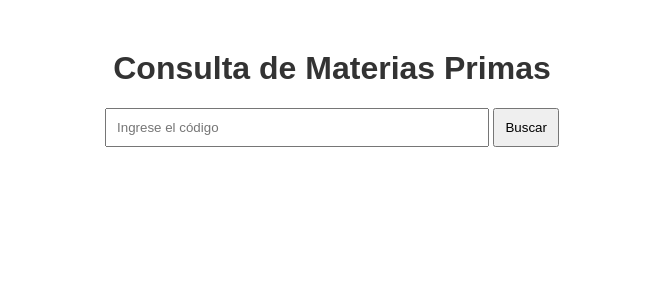
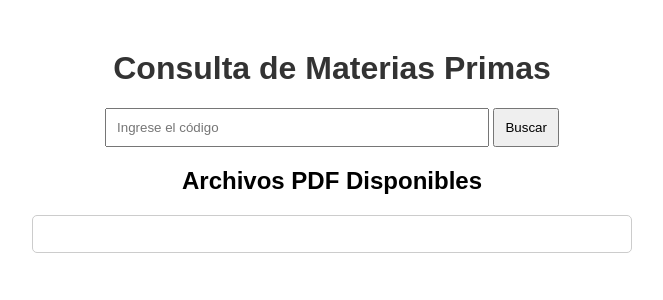
Before and after one commit to practicantealmacenamiento/FICHAS-DE-SEGURIDAD, a Django app: page / in a window 1280 px wide. Shown: the top 300 px of the page, without its empty margins (308-971 px from the left). Run offline with Django 4.2, Linux system fonts and the light colour scheme; data that the repository does not hold is empty.

Commit message:
ultima versión

```diff
--- a/Myapp/correo.py
+++ b/Myapp/correo.py
@@ -3,9 +3,9 @@ from django.conf import settings
 from django.http import HttpResponse
 
 
-def enviar_correo_django(request):
+def enviar_correo_django(request, codigo):
     try:
-        codigo = request.GET.get("codigo")
+        # codigo = request.GET.get("codigo")
         subject = f"Solicitud de PDF - Código {codigo}"
         message = f"Estimado usuario,\n\nEl código {codigo} no se encuentra en el sistema. Por favor, revise la solicitud."
         from_email = settings.EMAIL_HOST_USER
--- a/Myapp/static/styles.Css
+++ b/Myapp/static/styles.Css
@@ -1,3 +1,5 @@
+/* styles.css */
+
 body {
     font-family: Arial, sans-serif;
     margin: 0;
@@ -53,3 +55,30 @@ button {
     color: #fff;
     border: none;
 }
+
+.pdf-viewer {
+    margin-top: 20px;
+}
+
+.pdf-list {
+    border: 1px solid #ccc;
+    border-radius: 5px;
+    padding: 10px;
+    max-height: 200px;
+    overflow-y: auto;
+}
+
+.pdf-names {
+    list-style: none;
+    padding: 0;
+}
+
+.pdf-names li {
+    margin-bottom: 5px;
+    padding: 5px;
+    cursor: pointer;
+}
+
+.pdf-names li:hover {
+    background-color: #f0f0f0;
+}
--- a/Myapp/views.py
+++ b/Myapp/views.py
@@ -1,6 +1,7 @@
 import os
 import base64
 import mimetypes
+import json
 from django.http import HttpResponse
 from django.core.mail import send_mail
 from django.shortcuts import render
@@ -9,6 +10,18 @@ from django.http import JsonResponse
 
 def index(request):
     return render(request, "index.html")
+
+
+def obtener_nombres_pdf(request):
+    directorio_pdf = r"C:\Users\prac.almacenamiento\OneDrive - Prebel S.A\FDS\FICHAS DE DATOS DE SEGURIDAD"
+    nombres_pdf = []
+
+    # Obtener todos los nombres de archivos PDF en el directorio
+    for filename in os.listdir(directorio_pdf):
+        if filename.endswith(".pdf"):
+            nombres_pdf.append(filename)
+
+    return JsonResponse({"nombres_pdf": nombres_pdf})
 
 
 def buscar_pdf_en_onedrive_local(codigo):
--- a/VisualizarFichasdeSeguridad/settings.py
+++ b/VisualizarFichasdeSeguridad/settings.py
@@ -6,7 +6,7 @@ SECRET_KEY = "your_secret_key"
 
 DEBUG = True
 
-ALLOWED_HOSTS = []
+ALLOWED_HOSTS = ["172.24.66.25"]
 
 INSTALLED_APPS = [
     "django.contrib.admin",
--- a/VisualizarFichasdeSeguridad/urls.py
+++ b/VisualizarFichasdeSeguridad/urls.py
@@ -1,12 +1,13 @@
 from django.urls import path
-from Myapp import views  # Ajsusta la importación según la estructura de tu proyecto
+from Myapp import views  # Ajusta la importación según la estructura de tu proyecto
 from Myapp import correo
 
 urlpatterns = [
     path("", views.index, name="index"),
     path("buscar", views.buscar, name="buscar"),
+    path("obtener_nombres_pdf", views.obtener_nombres_pdf, name="obtener_nombres_pdf"),
     path(
-        "enviar_correo_django",
+        "enviar_correo_django/<codigo>/",
         correo.enviar_correo_django,
         name="enviar_correo_outlook",
     ),
--- a/templates/index.Html
+++ b/templates/index.Html
@@ -19,6 +19,15 @@
                 <button type="button" onclick="buscar()">Buscar</button>
             </form>
         </div>
+        <div id="pdfViewer" class="pdf-viewer">
+            <h2>Archivos PDF Disponibles</h2>
+            <div class="pdf-list">
+                <ul id="pdfNames" class="pdf-names">
+                    <!-- Aquí se mostrarán los nombres de los archivos PDF -->
+                </ul>
+            </div>
+        </div>
+
         <div id="mensajeError" style="display: none;">
             <p id="errorTexto"></p>
             <button onclick="enviarCorreo()">Enviar Correo</button>
@@ -26,6 +35,34 @@
     </div>
     <!-- Bloque de scripts JavaScript en index.html -->
     <script>
+        window.onload = function() {
+            obtenerNombresPDF();
+        };
+
+        function obtenerNombresPDF() {
+            var xhr = new XMLHttpRequest();
+            xhr.open("GET", "/obtener_nombres_pdf", true);
+            xhr.onreadystatechange = function() {
+                if (xhr.readyState == 4 && xhr.status == 200) {
+                    var response = JSON.parse(xhr.responseText);
+                    var nombresPDF = response.nombres_pdf;
+                    var pdfNamesList = document.getElementById("pdfNames");
+                    pdfNamesList.innerHTML = ""; // Limpiar la lista antes de agregar nuevos nombres
+                    nombresPDF.forEach(function(nombre) {
+                        var listItem = document.createElement("li");
+                        listItem.textContent = nombre;
+                        // Agregar evento clic para copiar el nombre del PDF al campo de búsqueda
+                        listItem.addEventListener("click", function() {
+                            var codigoInput = document.getElementById("codigoInput");
+                            codigoInput.value = nombre.substring(0, nombre.lastIndexOf(".pdf"));
+                        });
+                        pdfNamesList.appendChild(listItem);
+                    });
+                }
+            };
+            xhr.send();
+        }
+
         function buscar() {
             var codigo = document.getElementById("codigoInput").value;
             var xhr = new XMLHttpRequest();
@@ -104,7 +141,6 @@
 
             xhr.send();
         }
-
     </script>
 </body>
 
```
Also changed, not shown: VisualizarFichasdeSeguridad/wsgi.py (+6 -1 lines).
